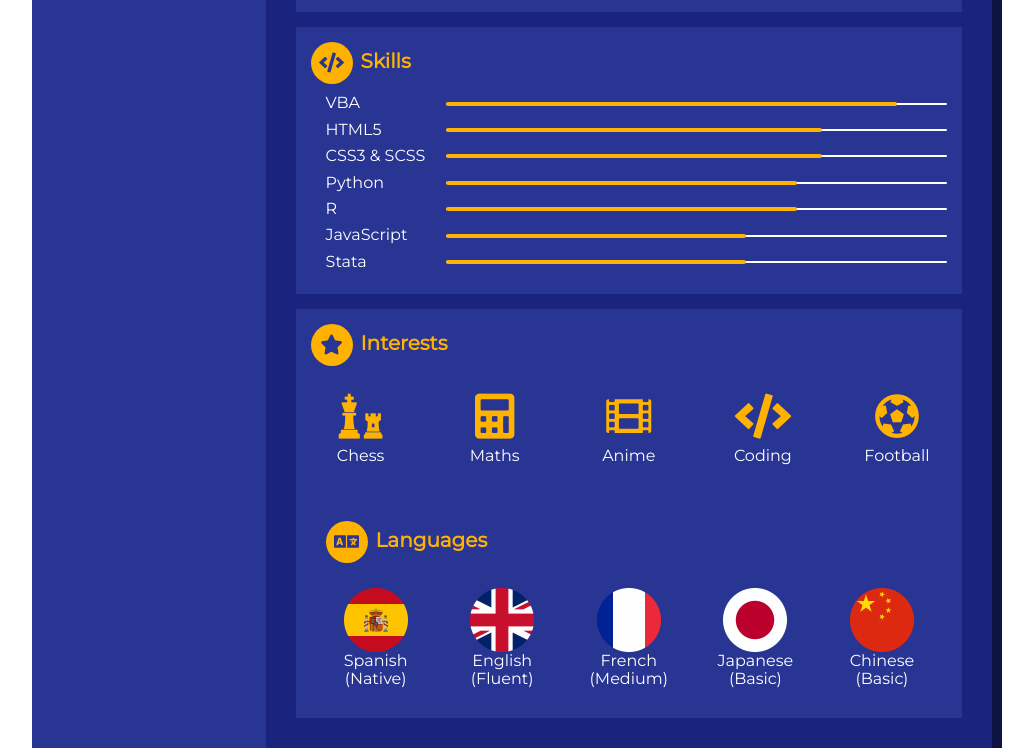
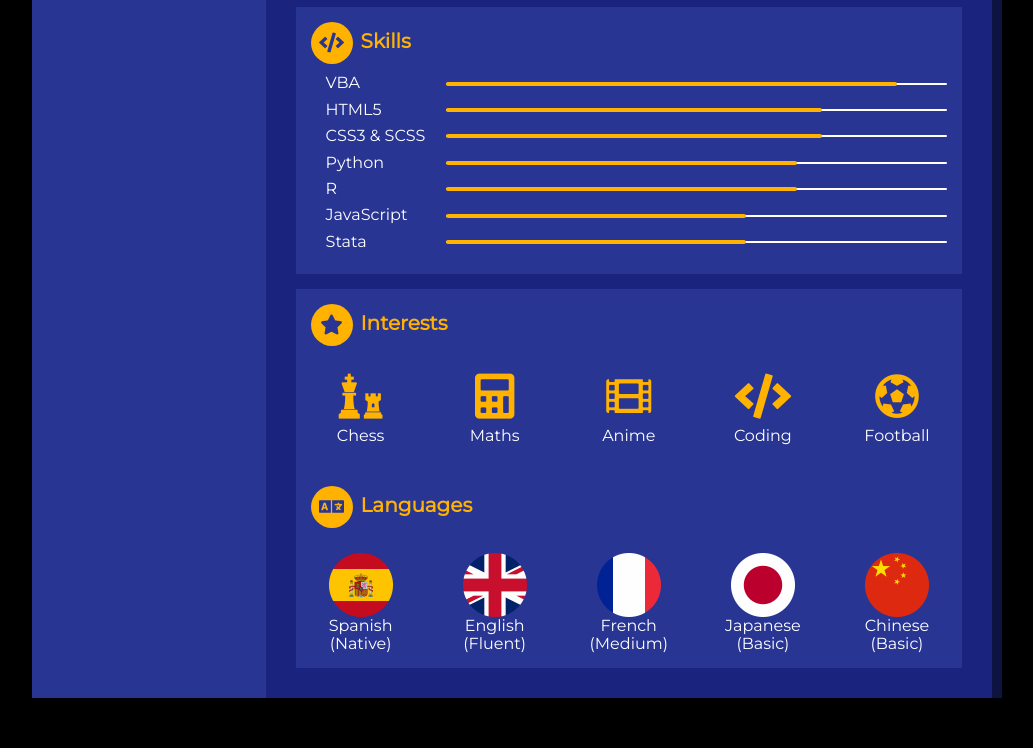
Before and after one commit to alemxral/cv, a plain HTML site: page index.html in a window 1280 px wide. Shown: the part 1322-2070 px from the top of the page, without its empty margins (128-1161 px from the left). After the commit the page ends 2020 px from the top, so only its background shows below. Drawn offline with nearby package versions, Linux system fonts and the light colour scheme; a script that the page names is missing.

Commit message:
last details

```diff
--- a/index.html
+++ b/index.html
@@ -195,14 +195,14 @@
         <div class="interest"><i class="fas fa-futbol"></i><span>Football</span></div>
     </div>
 
-    <div class="interests">
+    <div class="language">
       <h3><i class="fas fa-language"></i>Languages</h3>
-      <div class="interests-items">
-        <div class="interests"><img src="spain.png" alt="Spanish Flag" class="flag"><span>Spanish (Native)</span></div>
-        <div class="interests"><img src="uk.png" alt="English Flag" class="flag"><span>English (Fluent)</span></div>
-        <div class="interests"><img src="france.png" alt="French Flag" class="flag"><span>French (Medium)</span></div>
-        <div class="interests"><img src="japan.png" alt="Japanese Flag" class="flag"><span>Japanese (Basic)</span></div>
-        <div class="interests"><img src="china.png" alt="Chinese Flag" class="flag"><span>Chinese (Basic)</span></div>
+      <div class="language-items">
+        <div class="language"><img src="spain.png" alt="Spanish Flag" class="flag"><span>Spanish (Native)</span></div>
+        <div class="language"><img src="uk.png" alt="English Flag" class="flag"><span>English (Fluent)</span></div>
+        <div class="language"><img src="france.png" alt="French Flag" class="flag"><span>French (Medium)</span></div>
+        <div class="language"><img src="japan.png" alt="Japanese Flag" class="flag"><span>Japanese (Basic)</span></div>
+        <div class="language"><img src="china.png" alt="Chinese Flag" class="flag"><span>Chinese (Basic)</span></div>
       </div>
   </div>
 
--- a/style.css
+++ b/style.css
@@ -1,5 +1,4 @@
 @import url("https://fonts.googleapis.com/css?family=Montserrat");
-
 * {
   outline: none;
 }
@@ -7,45 +6,37 @@
 *,
 *:before,
 *:after {
+
   margin: 0;
   padding: 0;
   box-sizing: border-box;
 }
 
-
-
-
 .background {
   position: absolute;
-
   background-color: black;
-  height: 100vh; /* Full viewport height */
-  width: 100vw; /* Changed to full viewport width */
+  height: 100%; /* Set to full viewport height */
+  width: 100%;
   top: 0;
+  bottom: 0;
   left: 0;
+  right: 0;
   z-index: 0; /* Ensure it's behind other elements */
-
 }
-
-
 
 
 html,
 body {
-  height: 100vh; /* Set to full height */
-  width: 100%; /* Set to full width */
   box-sizing: border-box;
-  background-color: transparent;
   margin: 0;
   padding: 0;
   transition: 0.5s;
- position: absolute;
+  background: black;
   cursor: default;
   font-family: "Montserrat", sans-serif;
   font-size: 16px;
-
+  height: 100%;
 }
-
 
 a {
   text-decoration: none;
@@ -71,6 +62,7 @@ h3 {
   background: #1a237e;
   color: #ffffff;
   margin: 20px auto;
+  margin-top: 0;
   box-shadow: 10px 10px #0e1442;
   position: relative;
   display: flex;
@@ -603,6 +595,77 @@ h6 {
 .resume .func .interests-items div span {
   display: block;
 }
+
+
+
+
+
+.resume .func .language {
+  background: #283593;
+  margin: 15px 0 0;
+
+
+}
+
+.resume .func .language-items {
+  box-sizing: border-box;
+  padding: 0 0 15px;
+  width: 100%;
+  text-align: center;
+  display: flex;
+  justify-content: space-between;
+}
+
+.resume .func .language-items div {
+  display: flex;
+  flex-direction: column;
+  justify-content: center;
+  align-items: center;
+  width: 100px;
+  height: 100px;
+  border-radius: 50%;
+}
+
+.resume .func .language-items div:hover i {
+  transform: scale(1.2);
+}
+
+.resume .func .language-items div:hover span {
+  color: #fdd835;
+  transition-duration: 0.3s;
+}
+
+.resume .func .language-items div i {
+  font-size: 45px;
+  width: 60px;
+  height: 60px;
+  line-height: 60px;
+  color: #ffb300;
+  transition-duration: 0.3s;
+}
+
+.resume .func .language-items div span {
+  display: block;
+}
+
+
+
+
+
+
+
+
+
+
+
+
+
+
+
+
+
+
+
 .website-link {
   display: flex; /* Use flexbox for layout */
   justify-content: center; /* Center the content horizontally */
```
Also changed, not shown: t.css (added).
